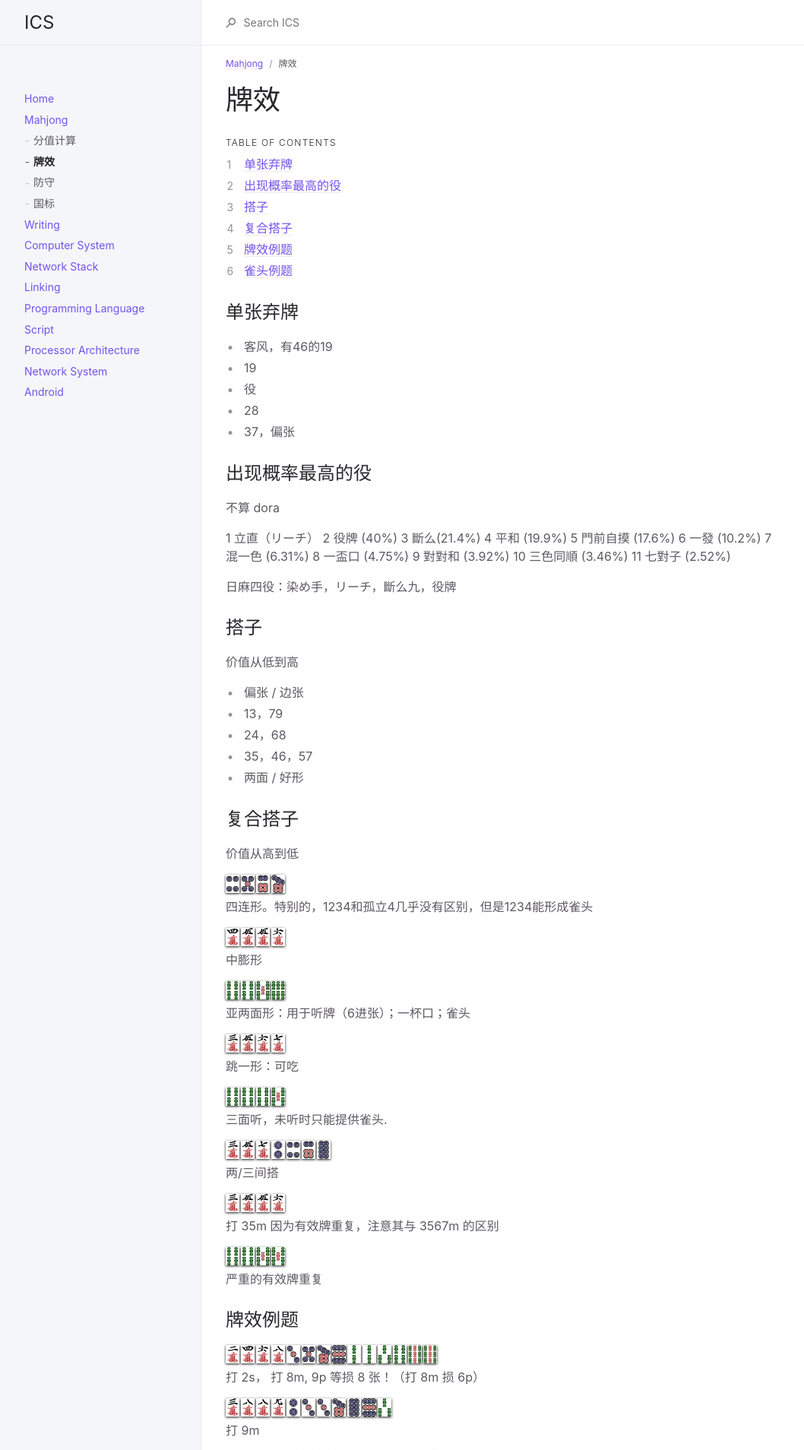
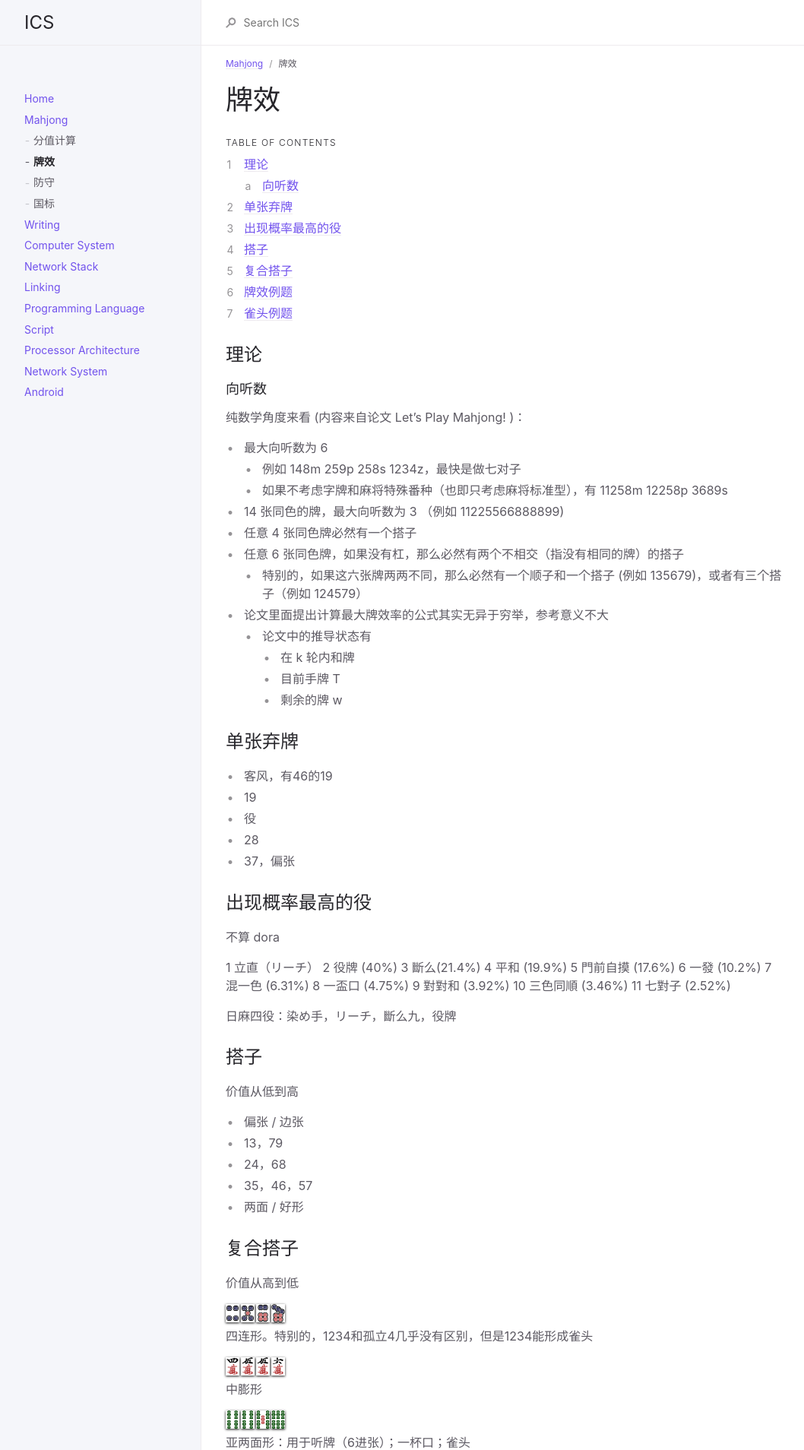
Before and after one commit to wongsingfo/comp-sys, a Jekyll site: the page built from docs/mahjong/efficiency.md, in a window 1280 px wide. Shown: the top 1908 px of the page at 76% size, without its empty margins (107-1165 px from the left). Built offline with Jekyll 4.4.1, drawn with Linux system fonts in a browser that asks for light colours.

Commit message:
[mahjong] update

```diff
--- a/docs/mahjong/efficiency.md
+++ b/docs/mahjong/efficiency.md
@@ -14,6 +14,25 @@ mahjong: true
 
 1. TOC
 {:toc}
+
+## 理论
+
+### 向听数
+
+纯数学角度来看 (内容来自论文 Let's Play Mahjong! )：
+
+- 最大向听数为 6
+  - 例如 148m 259p 258s 1234z，最快是做七对子
+  - 如果不考虑字牌和麻将特殊番种（也即只考虑麻将标准型），有 11258m 12258p 3689s
+- 14 张同色的牌，最大向听数为 3 （例如 11225566888899)
+- 任意 4 张同色牌必然有一个搭子
+- 任意 6 张同色牌，如果没有杠，那么必然有两个不相交（指没有相同的牌）的搭子
+  - 特别的，如果这六张牌两两不同，那么必然有一个顺子和一个搭子 (例如 135679)，或者有三个搭子（例如 124579）
+- 论文里面提出计算最大牌效率的公式其实无异于穷举，参考意义不大
+  - 论文中的推导状态有
+    - 在 k 轮内和牌
+    - 目前手牌 T
+    - 剩余的牌 w
 
 ## 单张弃牌
 
```
